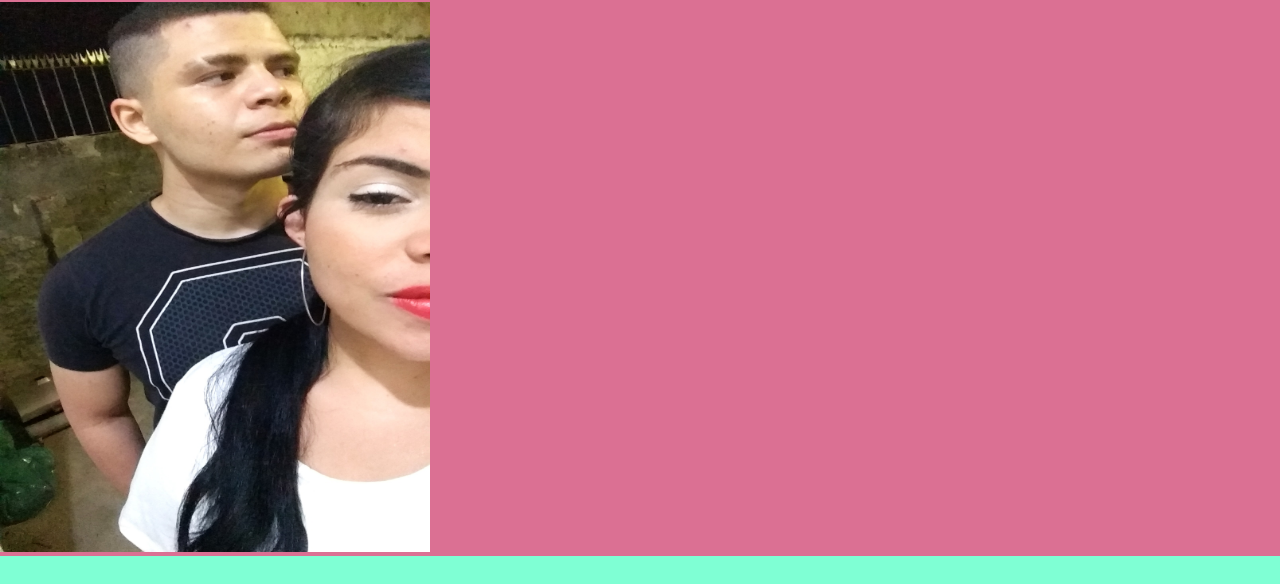
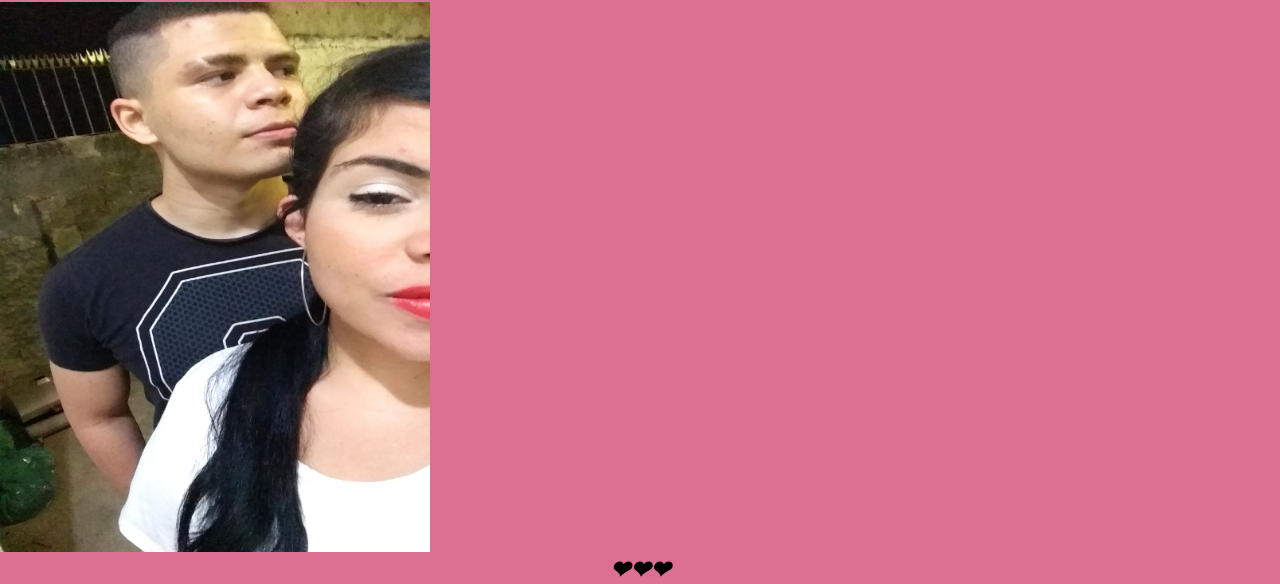
Before and after one commit to Wellinton-3110/imersaocss, a plain HTML site: page index.html in a window 1280 px wide. Shown: the part 1380-1964 px from the top of the page. Before the commit the page ends 1936 px from the top, so only its background shows below. Drawn offline with Linux system fonts and the light colour scheme.

Commit message:
Update index.html

```diff
--- a/index.html
+++ b/index.html
@@ -28,6 +28,7 @@
                 <img class="img-port" src=".\img\nois2.jpg" alt="">
 
             </figure>
+            <h1 class="emote">❤❤❤</h1>
 
 
 
```
